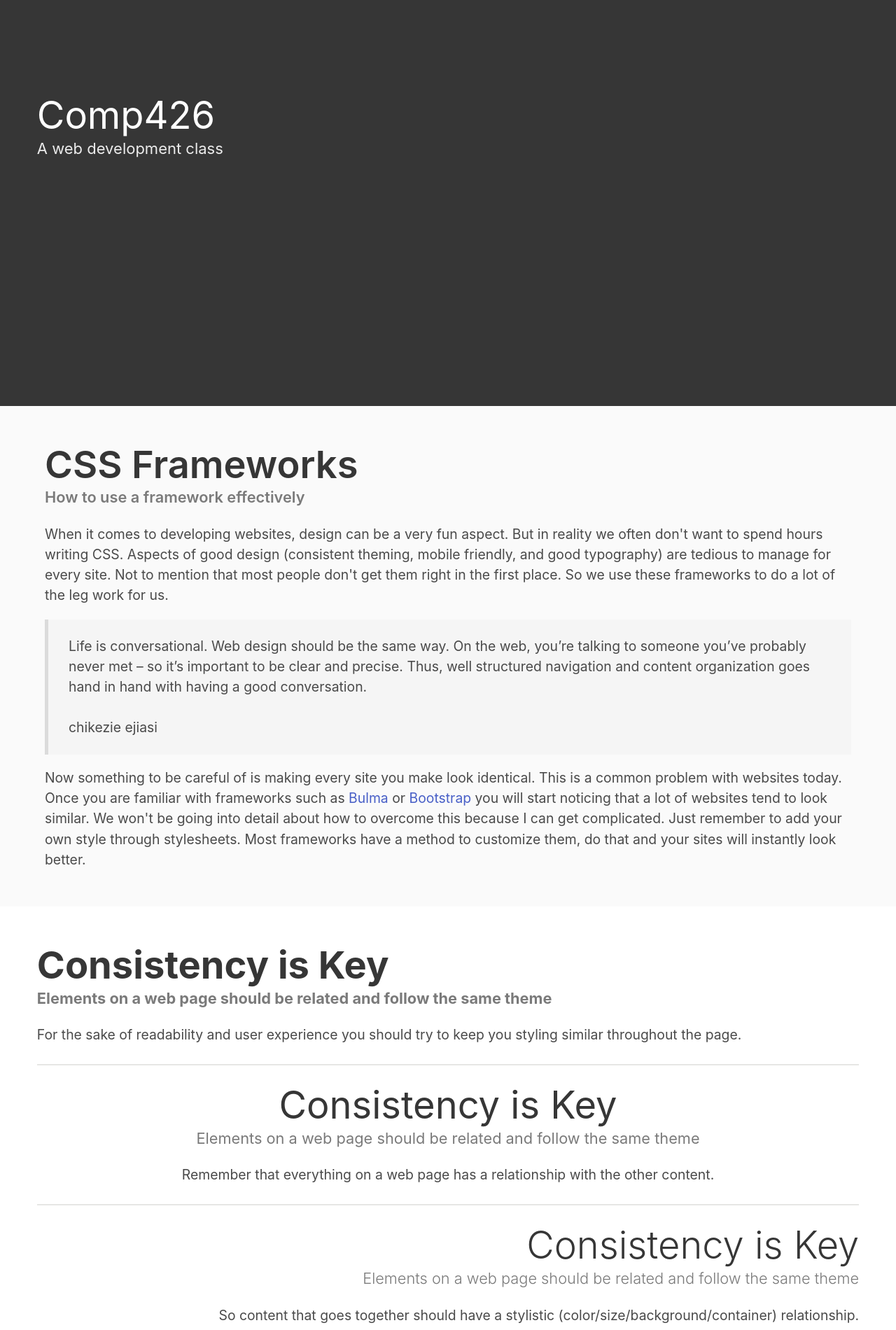
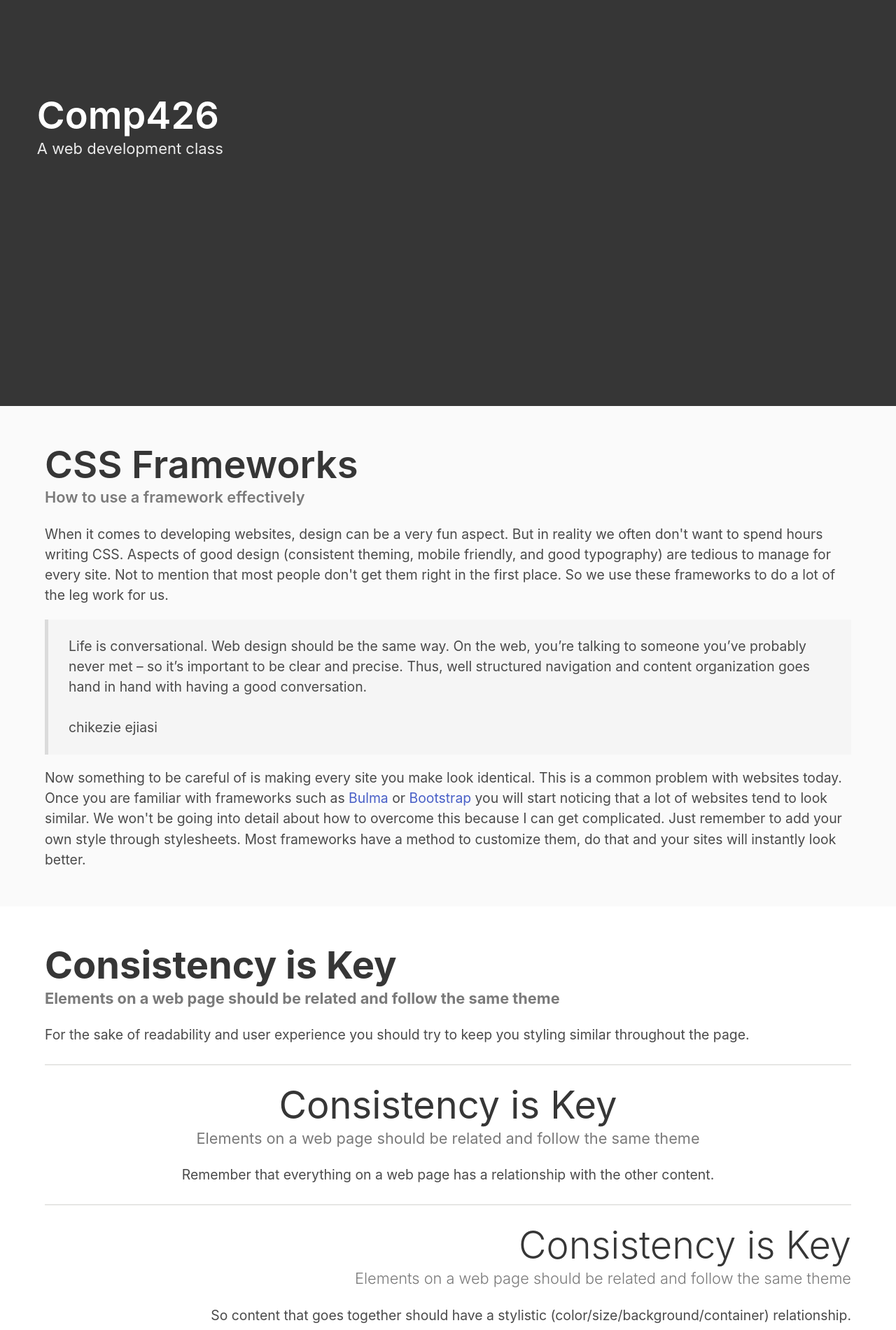
Before and after one commit to jdmar3-comp426/a02-jdreeses, a website: page index.html in a window 1280 px wide. Shown: the part 220-2120 px from the top of the page at 70% size. Drawn offline with nearby package versions, Linux system fonts and the light colour scheme; a web font is replaced by a local one.

Commit message:
fixed hero

```diff
--- a/index.html
+++ b/index.html
@@ -11,8 +11,8 @@
 <body>
 <section class="hero is-dark is-fullheight">
     <div class="hero-body">
-        <div class="has-text-weight-bold">
-            <h1 class="title has-text-weight-normal">
+        <div class="">
+            <h1 class="title">
                 Comp426
             </h1>
             <h2 class="subtitle">
@@ -55,7 +55,7 @@
     </div>
 </section>
 <section class="section has-background-white">
-    <div class="">
+    <div class="container">
         <div class="content">
             <h1 class="title has-text-weight-bold">Consistency is Key</h1>
             <h5 class="subtitle has-text-grey has-text-weight-bold">Elements on a web page should be related and follow the same theme</h5>
@@ -171,7 +171,7 @@
                     </div>
                     <div class="field">
                         <div class="control">
-                            <label class="">
+                            <label class="checkbox">
                                 <input type="checkbox" name="remember">
                                 Remember login?
                             </label>
```
